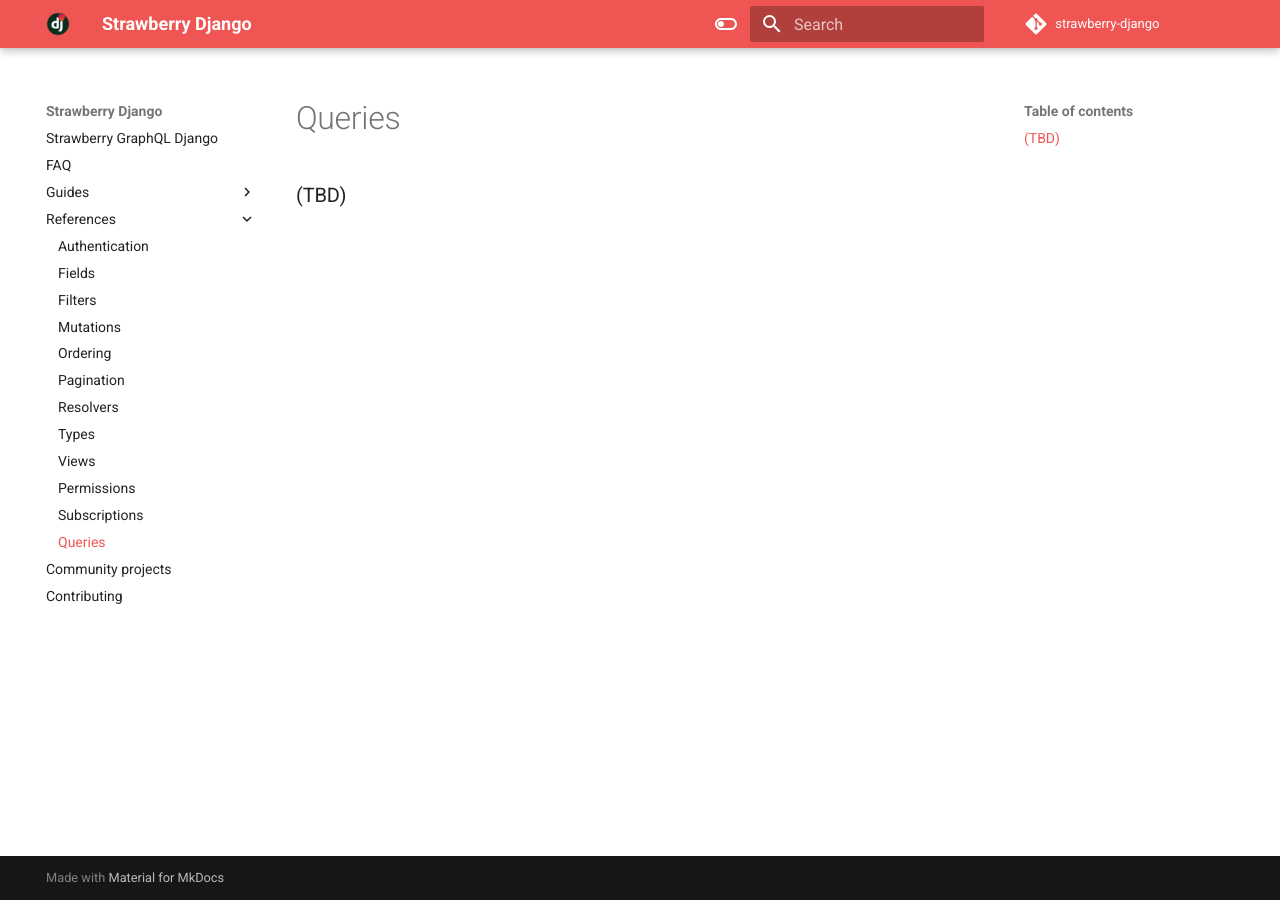
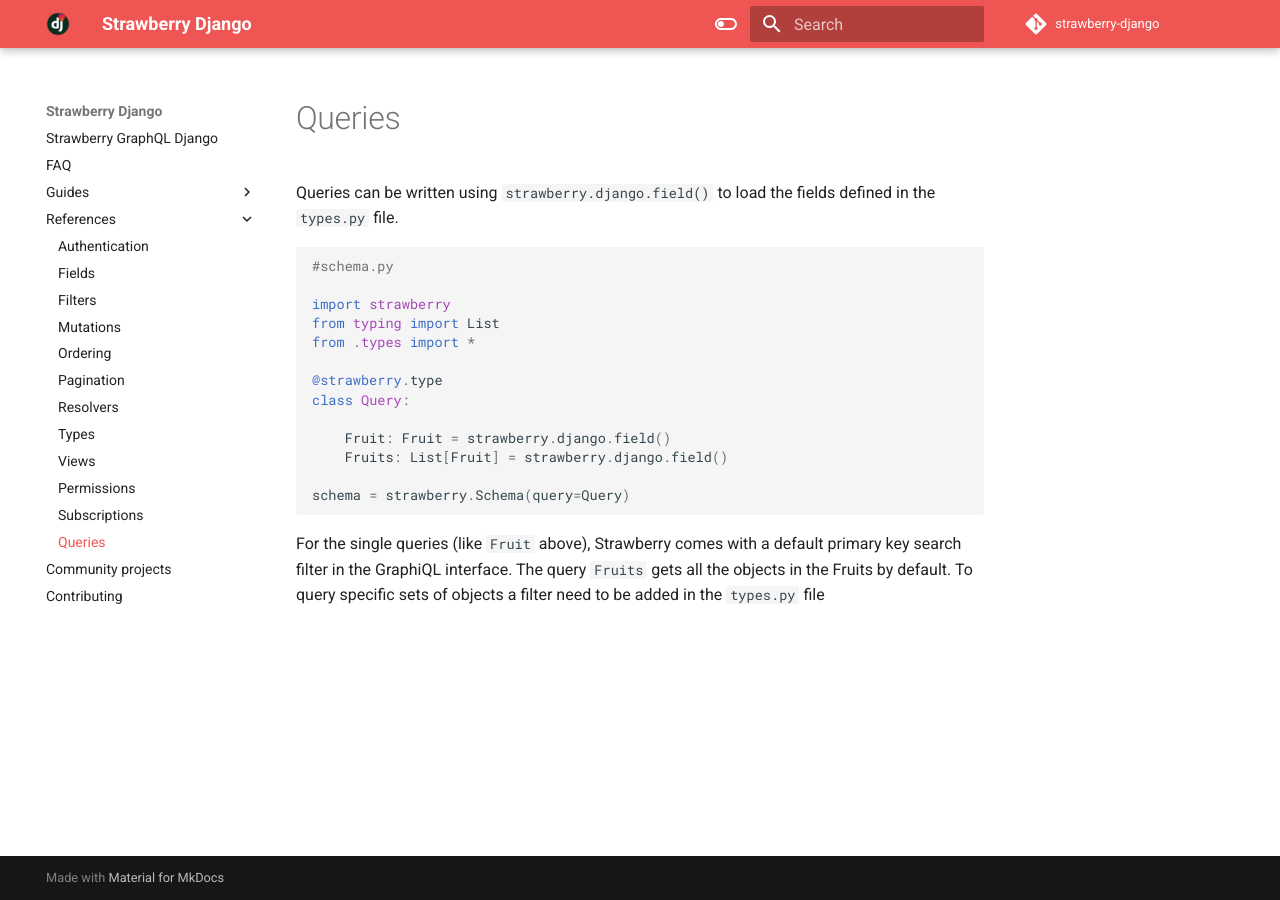
Before and after one commit to strawberry-graphql/strawberry-django, an MkDocs documentation site: the page built from docs/references/queries.md, in a window 1280 px wide. Built offline with MkDocs 1.6.1 and Material for MkDocs 9.7.7, drawn with Linux system fonts in a browser that asks for light colours; comment, search, counter and statistics services are not loaded.

Commit message:
Started docs for query
Started docs for query

````diff
--- a/docs/references/queries.md
+++ b/docs/references/queries.md
@@ -1 +1,20 @@
-### (TBD)
+# Queries
+
+Queries can be written using `strawberry.django.field()` to load the fields defined in the `types.py` file.
+
+```python
+#schema.py
+
+import strawberry
+from typing import List
+from .types import *
+
+@strawberry.type
+class Query:
+
+    Fruit: Fruit = strawberry.django.field()
+    Fruits: List[Fruit] = strawberry.django.field()
+
+schema = strawberry.Schema(query=Query)
+```
+For the single queries (like `Fruit` above), Strawberry comes with a default primary key search filter in the GraphiQL interface. The query `Fruits` gets all the objects in the Fruits by default. To query specific sets of objects a filter need to be added in the `types.py` file
````
